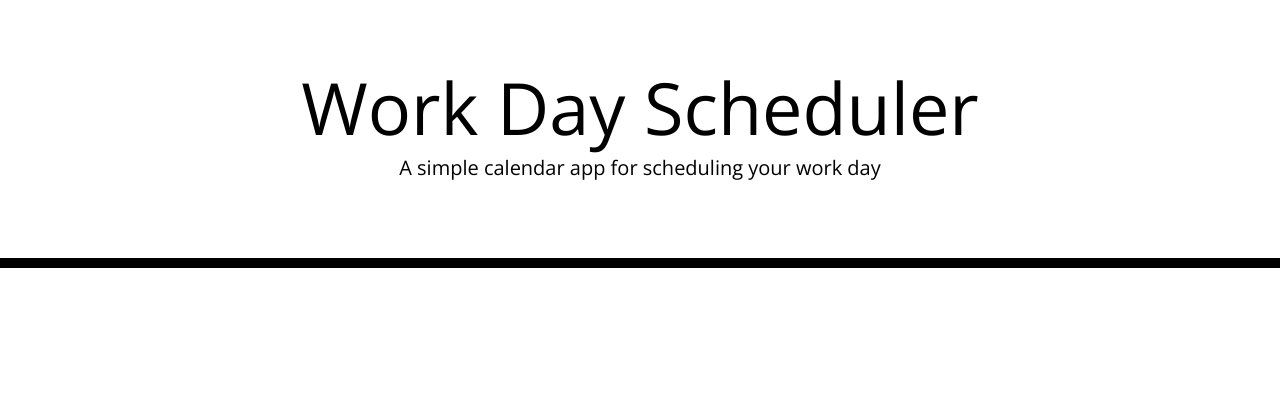
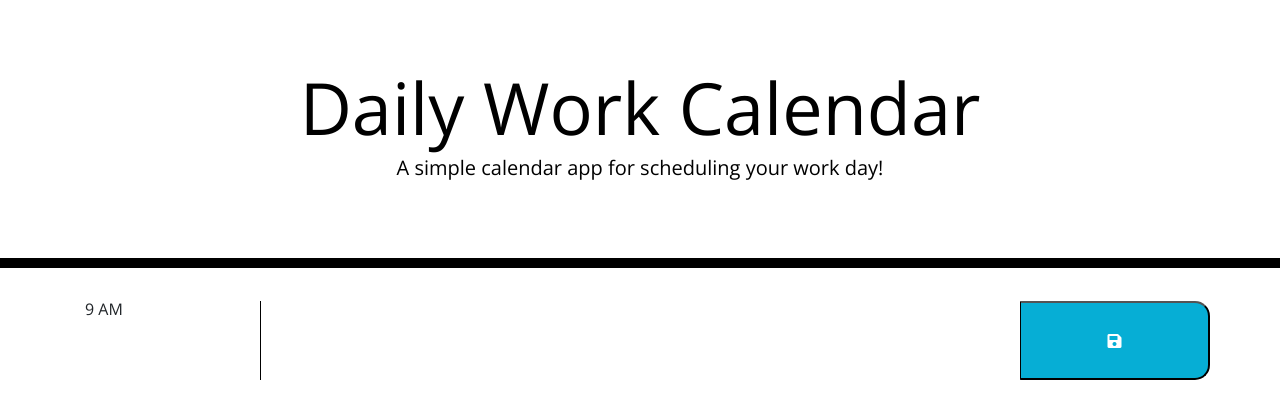
Before and after one commit to gmmarcoux/Daily-Work-Calendar, a plain HTML site: page index.html in a window 1280 px wide. Drawn offline with nearby package versions, Linux system fonts and the light colour scheme.

Commit message:
initial bootstrap layout for 9 am, includes time text, txt input, and a saveBtn as seen in css

```diff
--- a/index.html
+++ b/index.html
@@ -24,12 +24,18 @@
 
   <body>
     <header class="jumbotron">
-      <h1 class="display-3">Work Day Scheduler</h1>
-      <p class="lead">A simple calendar app for scheduling your work day</p>
+      <h1 class="display-3">Daily Work Calendar</h1>
+      <p class="lead">A simple calendar app for scheduling your work day!</p>
       <p id="currentDay" class="lead"></p>
     </header>
+
     <div class="container">
       <!-- Timeblocks go here -->
+      <div class="row timeblock" id="9A">
+        <div class="col-2 timestamp">9 AM</div>
+        <textarea class="col-8 taskinput"></textarea>
+        <button class="col-2 saveBtn"><i class="fas fa-save"></i></button>
+      </div>
     </div>
 
     <!-- Script Link to .js file -->
```
Also changed, not shown: 1 other file.
